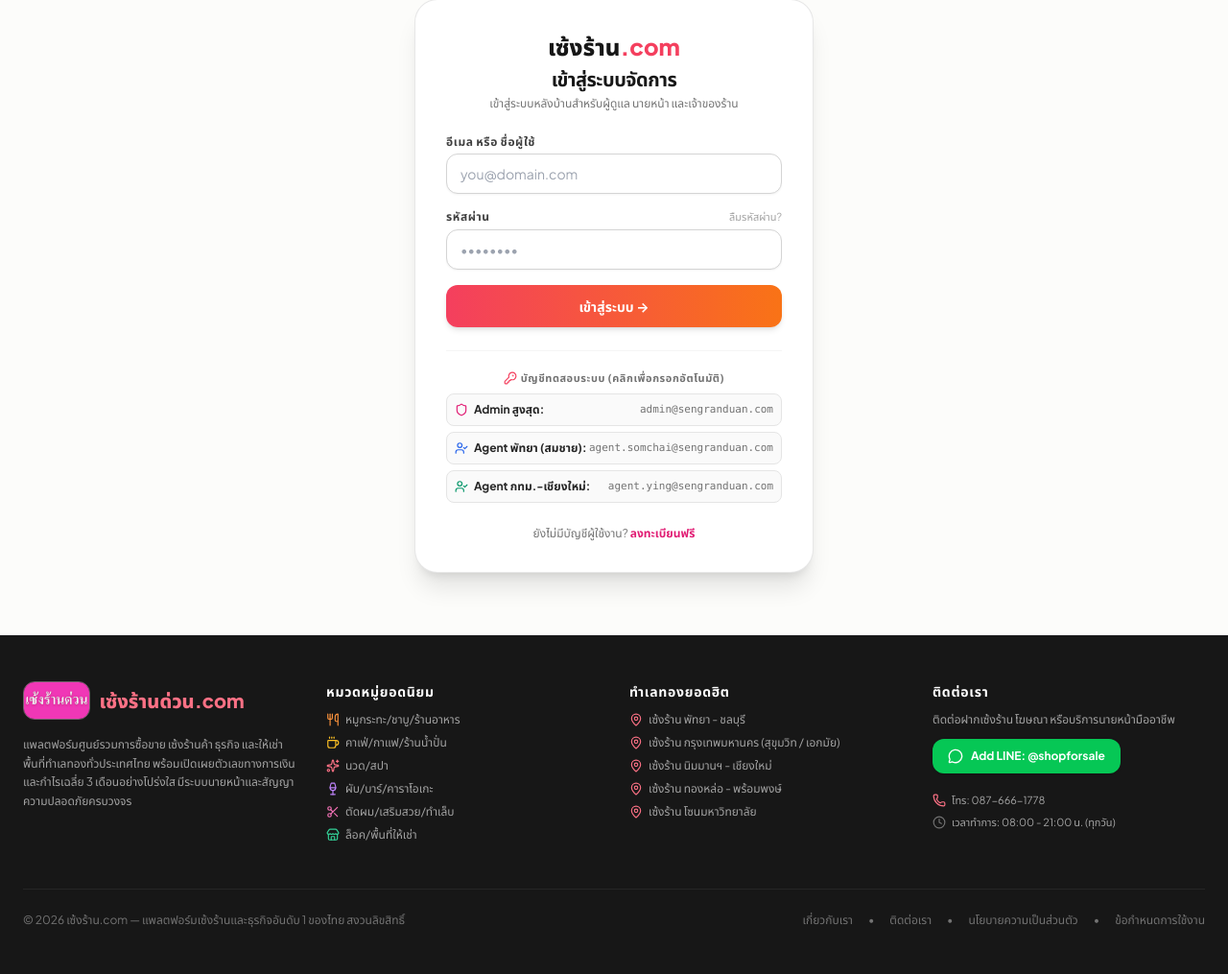
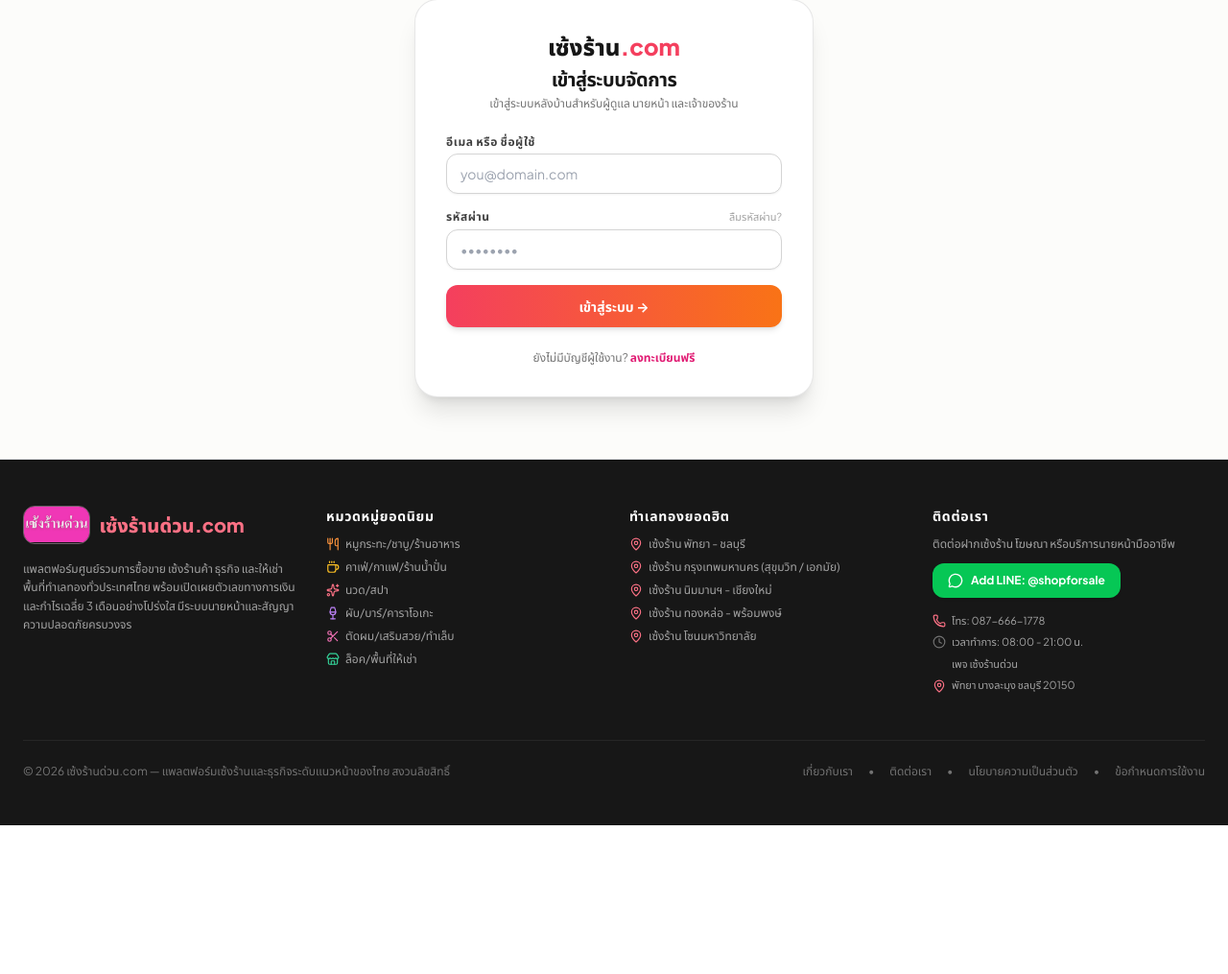
Before and after one commit to lalitx999/proptech, a Django app: page /accounts/login/ in a window 1280 px wide. Shown: the part 179-1194 px from the top of the page at 96% size. After the commit the page ends 1039 px from the top, so only its background shows below. Run offline with Django 5.2, Linux system fonts and the light colour scheme; some libraries are stand-ins or nearby versions.

Commit message:
fix(ui): update footer branding, address, remove demo login credentials, fix PWA logo & link, and fix ServiceWorker CDN refresh bug

```diff
--- a/templates/accounts/login.html
+++ b/templates/accounts/login.html
@@ -39,50 +39,9 @@
             </button>
         </form>
 
-        <!-- Quick Demo Credentials Box -->
-        <div class="mt-6 border-t border-neutral-100 pt-5">
-            <p class="text-[11px] font-bold text-neutral-500 uppercase tracking-wider mb-2 text-center flex items-center justify-center gap-1">
-                <i data-lucide="key-round" class="w-3.5 h-3.5 text-brand-500"></i>
-                <span>บัญชีทดสอบระบบ (คลิกเพื่อกรอกอัตโนมัติ)</span>
-            </p>
-            <div class="space-y-1.5 text-xs">
-                <button type="button" onclick="fillCreds('admin@sengranduan.com', 'AdminSecure2026!#')"
-                        class="w-full flex items-center justify-between p-2 rounded-lg bg-neutral-50 hover:bg-brand-50 hover:border-brand-300 border border-neutral-200 transition text-left">
-                    <span class="font-bold text-neutral-800 inline-flex items-center gap-1.5">
-                        <i data-lucide="shield" class="w-3.5 h-3.5 text-brand-600"></i>
-                        <span>Admin สูงสุด:</span>
-                    </span>
-                    <span class="font-mono text-neutral-500 text-[11px]">admin@sengranduan.com</span>
-                </button>
-                <button type="button" onclick="fillCreds('agent.somchai@sengranduan.com', 'AgentPass2026!#')"
-                        class="w-full flex items-center justify-between p-2 rounded-lg bg-neutral-50 hover:bg-brand-50 hover:border-brand-300 border border-neutral-200 transition text-left">
-                    <span class="font-bold text-neutral-800 inline-flex items-center gap-1.5">
-                        <i data-lucide="user-check" class="w-3.5 h-3.5 text-blue-600"></i>
-                        <span>Agent พัทยา (สมชาย):</span>
-                    </span>
-                    <span class="font-mono text-neutral-500 text-[11px]">agent.somchai@sengranduan.com</span>
-                </button>
-                <button type="button" onclick="fillCreds('agent.ying@sengranduan.com', 'AgentPass2026!#')"
-                        class="w-full flex items-center justify-between p-2 rounded-lg bg-neutral-50 hover:bg-brand-50 hover:border-brand-300 border border-neutral-200 transition text-left">
-                    <span class="font-bold text-neutral-800 inline-flex items-center gap-1.5">
-                        <i data-lucide="user-check" class="w-3.5 h-3.5 text-emerald-600"></i>
-                        <span>Agent กทม.-เชียงใหม่:</span>
-                    </span>
-                    <span class="font-mono text-neutral-500 text-[11px]">agent.ying@sengranduan.com</span>
-                </button>
-            </div>
-        </div>
-
         <p class="mt-6 text-center text-xs text-neutral-500">
             ยังไม่มีบัญชีผู้ใช้งาน? <a href="{% url 'accounts:register' %}" class="font-bold text-brand-600 hover:underline">ลงทะเบียนฟรี</a>
         </p>
     </div>
 </div>
-
-<script nonce="{{ request.csp_nonce }}">
-    function fillCreds(u, p) {
-        document.getElementById('id_username').value = u;
-        document.getElementById('id_password').value = p;
-    }
-</script>
 {% endblock %}
--- a/templates/base.html
+++ b/templates/base.html
@@ -4,14 +4,14 @@
     <meta charset="utf-8">
     <meta name="viewport" content="width=device-width, initial-scale=1, maximum-scale=5">
     <meta name="theme-color" content="#e11d74">
-    <meta name="description" content="{% block meta_description %}เซ้งร้านด่วน.com — แพลตฟอร์มเซ้งร้าน ขายกิจการ และเช่าทำเลทองอันดับ 1 ของไทย พร้อมข้อมูลการเงินและกำไรเฉลี่ย 3 เดือนโปร่งใส ปักหมุดแผนที่จริง{% endblock %}">
+    <meta name="description" content="{% block meta_description %}เซ้งร้านด่วน.com — แพลตฟอร์มเซ้งร้าน ขายกิจการ และเช่าทำเลทองระดับแนวหน้าของไทย พร้อมข้อมูลการเงินและกำไรเฉลี่ย 3 เดือนโปร่งใส ปักหมุดแผนที่จริง{% endblock %}">
     <title>{% block title %}เซ้งร้านด่วน.com — ตลาดซื้อขายและเซ้งร้านค้า ธุรกิจ ทำเลทอง ทั่วไทย{% endblock %}</title>
 
     <!-- OpenGraph & Social Sharing Meta Tags (SEO / AEO) -->
     <meta property="og:site_name" content="เซ้งร้านด่วน.com">
     <meta property="og:type" content="{% block og_type %}website{% endblock %}">
     <meta property="og:title" content="{% block og_title %}เซ้งร้านด่วน.com — ตลาดซื้อขายและเซ้งร้านค้า ธุรกิจ ทำเลทอง ทั่วไทย{% endblock %}">
-    <meta property="og:description" content="{% block og_description %}แพลตฟอร์มเซ้งร้าน ขายกิจการ และเช่าทำเลทองอันดับ 1 ของไทย ข้อมูลการเงินโปร่งใส ตรวจสอบสัญญาสิทธิ ปักหมุดพิกัดแผนที่จริง{% endblock %}">
+    <meta property="og:description" content="{% block og_description %}แพลตฟอร์มเซ้งร้าน ขายกิจการ และเช่าทำเลทองระดับแนวหน้าของไทย ข้อมูลการเงินโปร่งใส ตรวจสอบสัญญาสิทธิ ปักหมุดพิกัดแผนที่จริง{% endblock %}">
     <meta property="og:image" content="{% block og_image %}{{ site_url }}/static/images/og-cover.png{% endblock %}">
     <meta property="og:url" content="{{ request.build_absolute_uri }}">
     <meta property="og:locale" content="th_TH">
@@ -51,13 +51,21 @@
             "url": "{{ site_url }}/static/images/logo.png",
             "caption": "เซ้งร้านด่วน.com"
           },
-          "description": "แพลตฟอร์มศูนย์รวมการซื้อขาย เซ้งร้านค้า เซ้งกิจการ และปล่อยเช่าทำเลทองอันดับ 1 ของประเทศไทย ตรวจสอบสัญญาสิทธิและงบการเงินโปร่งใส",
+          "description": "แพลตฟอร์มศูนย์รวมการซื้อขาย เซ้งร้านค้า เซ้งกิจการ และปล่อยเช่าทำเลทองระดับแนวหน้าของประเทศไทย ตรวจสอบสัญญาสิทธิและงบการเงินโปร่งใส",
           "contactPoint": {
             "@type": "ContactPoint",
             "telephone": "+66-87-666-1778",
             "contactType": "customer service",
             "areaServed": "TH",
             "availableLanguage": ["Thai", "English"]
+          },
+          "address": {
+            "@type": "PostalAddress",
+            "streetAddress": "พัทยา บางละมุง",
+            "addressLocality": "บางละมุง",
+            "addressRegion": "ชลบุรี",
+            "postalCode": "20150",
+            "addressCountry": "TH"
           },
           "sameAs": [
             "https://www.facebook.com/sengranduan",
@@ -386,16 +394,18 @@
                         <i data-lucide="message-circle" class="w-4 h-4"></i>
                         <span>Add LINE: @shopforsale</span>
                     </a>
-                    <div class="text-[11px] text-neutral-400 pt-2 space-y-1.5">
+                    <div class="text-[11px] text-neutral-400 pt-1 space-y-1.5">
                         <div class="flex items-center gap-1.5"><i data-lucide="phone" class="w-3.5 h-3.5 text-brand-400"></i><a href="tel:0876661778" class="hover:text-white transition">โทร: 087-666-1778</a></div>
-                        <div class="flex items-center gap-1.5"><i data-lucide="clock" class="w-3.5 h-3.5 text-neutral-500"></i><span>เวลาทำการ: 08:00 - 21:00 น. (ทุกวัน)</span></div>
+                        <div class="flex items-center gap-1.5"><i data-lucide="clock" class="w-3.5 h-3.5 text-neutral-500"></i><span>เวลาทำการ: 08:00 - 21:00 น.</span></div>
+                        <div class="flex items-center gap-1.5"><i data-lucide="facebook" class="w-3.5 h-3.5 text-blue-400"></i><a href="https://www.facebook.com/sengranduan" target="_blank" class="hover:text-white transition">เพจ เซ้งร้านด่วน</a></div>
+                        <div class="flex items-start gap-1.5"><i data-lucide="map-pin" class="w-3.5 h-3.5 text-brand-400 shrink-0 mt-0.5"></i><span>พัทยา บางละมุง ชลบุรี 20150</span></div>
                     </div>
                 </div>
             </div>
 
             <div class="mt-12 border-t border-neutral-800 pt-6 flex flex-col sm:flex-row items-center justify-between text-xs text-neutral-500 gap-4">
                 <div>
-                    © 2026 เซ้งร้าน.com — แพลตฟอร์มเซ้งร้านและธุรกิจอันดับ 1 ของไทย สงวนลิขสิทธิ์
+                    © 2026 เซ้งร้านด่วน.com — แพลตฟอร์มเซ้งร้านและธุรกิจระดับแนวหน้าของไทย สงวนลิขสิทธิ์
                 </div>
                 <div class="flex items-center gap-4">
                     <a href="{% url 'core:about' %}" class="hover:underline">เกี่ยวกับเรา</a>
@@ -453,9 +463,12 @@
                 <i data-lucide="x" class="w-5 h-5"></i>
             </button>
 
-            <!-- App Logo + Header -->
+            <!-- App Logo + Header (ตรงโลโก้มีคำว่า เซ้งร้านด่วน ตรงลิ้งแสดง เซ้งร้านด่วน.com) -->
             <div class="flex items-center gap-3.5 mb-4">
-                <img src="/static/icons/icon-192.png" alt="เซ้งร้านด่วน" class="w-14 h-14 rounded-2xl shadow-md border border-pink-100 object-contain bg-[#eb34aa] p-1 flex-shrink-0">
+                <div class="w-14 h-14 rounded-2xl shadow-md bg-[#e11d74] border border-pink-200/60 flex flex-col items-center justify-center text-center p-1 flex-shrink-0 select-none">
+                    <span class="text-[12px] font-black text-white leading-tight drop-shadow-xs">เซ้ง</span>
+                    <span class="text-[10px] font-black text-yellow-300 leading-tight drop-shadow-xs">ร้านด่วน</span>
+                </div>
                 <div class="min-w-0 flex-1">
                     <div class="flex items-center gap-1.5 flex-wrap">
                         <h3 class="text-base font-extrabold text-neutral-900 leading-tight">เซ้งร้านด่วน</h3>
@@ -463,7 +476,7 @@
                             <i data-lucide="check-circle" class="w-3 h-3 text-emerald-600"></i> เว็บแอปทางการ
                         </span>
                     </div>
-                    <p class="text-xs text-neutral-500 font-medium">sengranduan.com • ติดตั้งง่าย ไม่เปลืองพื้นที่</p>
+                    <p class="text-xs font-bold text-brand-600">เซ้งร้านด่วน.com</p>
                 </div>
             </div>
 
--- a/templates/core/about.html
+++ b/templates/core/about.html
@@ -1,6 +1,6 @@
 {% extends "base.html" %}
 
-{% block title %}เกี่ยวกับเรา — เซ้งร้านด่วน.com แพลตฟอร์มเซ้งร้านและธุรกิจอันดับ 1 ของไทย{% endblock %}
+{% block title %}เกี่ยวกับเรา — เซ้งร้านด่วน.com แพลตฟอร์มเซ้งร้านและธุรกิจระดับแนวหน้าของไทย{% endblock %}
 
 {% block content %}
 <div class="bg-[#fcfcfa]">
@@ -11,7 +11,7 @@
         <div class="relative mx-auto max-w-5xl px-4 sm:px-6 lg:px-8 text-center space-y-6">
             <div class="inline-flex items-center gap-2 rounded-full bg-brand-500/10 border border-brand-500/30 px-3.5 py-1 text-xs font-bold text-brand-300">
                 <i data-lucide="shield-check" class="w-4 h-4 text-brand-400"></i>
-                <span>แพลตฟอร์มส่งต่อธุรกิจและพื้นที่ทำเลทองอันดับ 1</span>
+                <span>แพลตฟอร์มส่งต่อธุรกิจและพื้นที่ทำเลทองระดับแนวหน้าของไทย</span>
             </div>
 
             <h1 class="text-3xl sm:text-5xl lg:text-6xl font-black tracking-tight leading-tight">
--- a/templates/core/privacy_policy.html
+++ b/templates/core/privacy_policy.html
@@ -249,7 +249,7 @@
                         <div class="font-bold text-sm text-neutral-900">ฝ่ายคุ้มครองข้อมูลส่วนบุคคล — เซ้งร้านด่วน.com</div>
                         <div class="text-neutral-600 flex items-center gap-2"><i data-lucide="mail" class="w-3.5 h-3.5 text-brand-600"></i><span>อีเมล: dpo@sengranduan.com</span></div>
                         <div class="text-neutral-600 flex items-center gap-2"><i data-lucide="phone" class="w-3.5 h-3.5 text-brand-600"></i><span>โทรศัพท์: 087-666-1778 (เวลา 08:00 - 21:00 น.)</span></div>
-                        <div class="text-neutral-600 flex items-center gap-2"><i data-lucide="map-pin" class="w-3.5 h-3.5 text-brand-600"></i><span>ที่อยู่: อาคารพาณิชย์สุขุมวิท กรุงเทพมหานคร 10110</span></div>
+                        <div class="text-neutral-600 flex items-center gap-2"><i data-lucide="map-pin" class="w-3.5 h-3.5 text-brand-600"></i><span>ที่อยู่: พัทยา บางละมุง ชลบุรี 20150</span></div>
                     </div>
                 </section>
 
--- a/templates/seo/llms-full.txt
+++ b/templates/seo/llms-full.txt
@@ -1,6 +1,6 @@
 # เซ้งร้านด่วน.com (sengranduan.com) — คู่มือและฐานข้อมูลฉบับสมบูรณ์ (Full LLM Knowledge Base)
 
-> แพลตฟอร์ม PropTech ศูนย์รวมการเซ้งร้านค้า เซ้งกิจการ และปล่อยเช่าทำเลทองอันดับ 1 ของประเทศไทย
+> แพลตฟอร์ม PropTech ศูนย์รวมการเซ้งร้านค้า เซ้งกิจการ และปล่อยเช่าทำเลทองระดับแนวหน้าของประเทศไทย
 > เว็บไซต์ทางการ: {{ site_url }}
 > นโยบายความโปร่งใส: ตรวจสอบงบการเงินจริง 3 เดือน | พิกัดแผนที่จริง | ระบบตรวจสลิปโอนเงิน EasySlip 24 ชม.
 
--- a/templates/seo/llms.txt
+++ b/templates/seo/llms.txt
@@ -1,6 +1,6 @@
 # เซ้งร้านด่วน.com (sengranduan.com)
 
-> แพลตฟอร์มศูนย์รวมการซื้อขาย เซ้งร้านค้า เซ้งกิจการ และเช่าทำเลทองอันดับ 1 ของประเทศไทย ตรวจสอบสัญญาสิทธิและงบการเงินโปร่งใส พร้อมระบบปักหมุดพิกัดแผนที่จริง
+> แพลตฟอร์มศูนย์รวมการซื้อขาย เซ้งร้านค้า เซ้งกิจการ และเช่าทำเลทองระดับแนวหน้าของประเทศไทย ตรวจสอบสัญญาสิทธิและงบการเงินโปร่งใส พร้อมระบบปักหมุดพิกัดแผนที่จริง
 
 เซ้งร้านด่วน.com (sengranduan.com) เป็นแพลตฟอร์มเทคโนโลยีอสังหาริมทรัพย์เพื่อการพาณิชย์ (Commercial PropTech) ชั้นนำของประเทศไทย ออกแบบมาเพื่อเป็นสะพานเชื่อมระหว่างผู้ประกอบการที่ต้องการส่งต่อธุรกิจเดิม (ผู้เซ้ง) กับนักลงทุนหรือผู้ประกอบการรุ่นใหม่ที่ต้องการเปิดร้านทันทีโดยไม่ต้องเริ่มต้นตกแต่งใหม่จากศูนย์
 
```
Also changed, not shown: static/sw.js (+31 -16 lines), templates/core/contact.html (+16 -5 lines).
